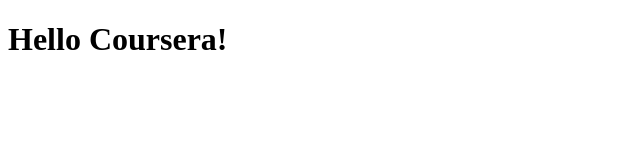
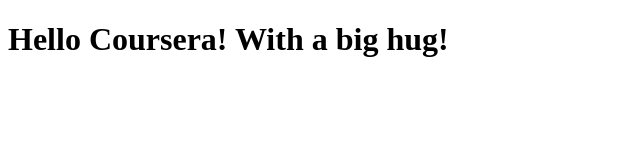
Before and after one commit to JonnPDF/coursera-html, a plain HTML site: page site/index.html in a window 1280 px wide. Shown: the whole page, without its empty margins (0-640 px from the left). Drawn offline with Linux system fonts and the light colour scheme.

Commit message:
Small change

```diff
--- a/site/index.html
+++ b/site/index.html
@@ -4,6 +4,6 @@
 	<title>Hello World!</title>
 </head>
 <body>
-<h1>Hello Coursera!</h1>
+<h1>Hello Coursera! With a big hug!</h1>
 </body>
 </html>
```
